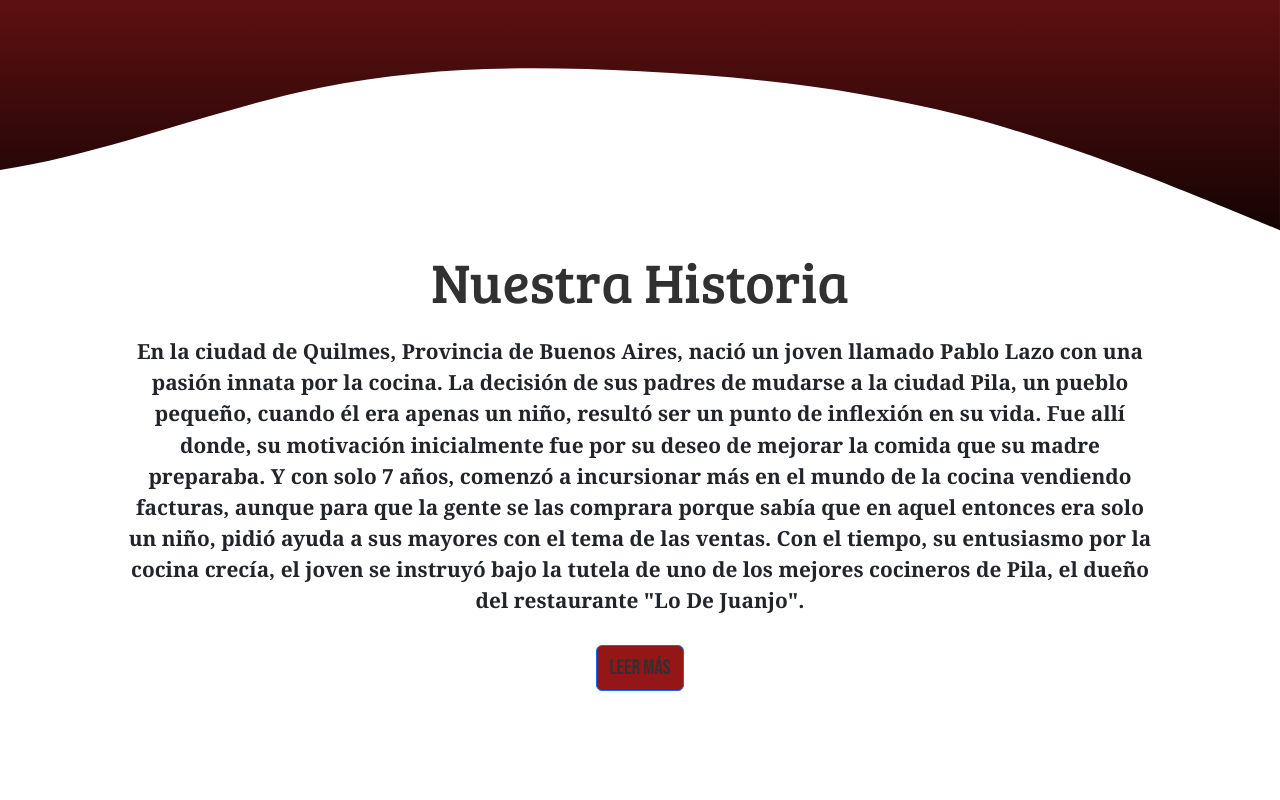
After one commit to Arkimss/PomodoroRock, a Django app: page /sobrenosotros in a window 1280 px wide. The commit adds this page. Run offline with Django 5.2, Linux system fonts and the light colour scheme.

Commit message:
modifico estilos de la sección sobre nosotros y menu

```diff
--- /dev/null
+++ b/sitioWeb/static/estilos/menu.css
@@ -0,0 +1,4 @@
+img1 {
+    width: 100%;
+    height: 100vh;
+}
--- /dev/null
+++ b/sitioWeb/static/estilos/sobrenosotros.css
@@ -0,0 +1,55 @@
+@import url('https://fonts.googleapis.com/css2?family=Bebas+Neue&family=Bree+Serif&display=swap');
+
+
+:root {
+    --font-bebas-neue: 'Bebas Neue', cursive;
+    --font-bree-serif: 'Bree Serif', serif;
+    --color-primario: #313131;
+    --color-secundario: #941617;
+}
+
+
+main {
+
+    width: 100%;
+    height: 100vh;
+}
+
+.wave-header {
+    width: 100%;
+    height: 35vh;
+
+}
+
+h1 {
+    text-align: center;
+    margin-top: -2rem;
+    font-size: 3.5rem;
+    font-family: var(--font-bree-serif);
+    color: var(--color-primario);
+
+}
+
+
+
+
+.parrafo {
+    font-size: 1.3rem;
+    text-align: center;
+    padding: 1% 10%;
+    font-weight: bold;
+    font-family: Georgia, 'Times New Roman', Times, serif
+}
+
+.textoOculto {
+    display: none;
+}
+
+
+.leerMas {
+    font-size: 1.3rem;
+    font-family: var(--font-bebas-neue);
+    color: var(--color-primario);
+    background-color: var(--color-secundario) ;
+
+}
--- /dev/null
+++ b/sitioWeb/static/js/sobrenosotros.js
@@ -0,0 +1,26 @@
+
+
+
+function modificarTexto(){
+    let boton = document.querySelector(".leerMas")
+    let texto = document.getElementById("textoOculto");
+
+    boton.addEventListener("click", () => {
+        if (texto.style.display == "none"){
+            mostrarTextoOculto(texto,boton);
+        }else{
+            ocultarTextoOculto(texto, boton);
+        }
+    });
+    return;
+}
+
+function mostrarTextoOculto(texto,boton){
+    texto.style.display = "block";
+    boton.innerHTML = "Ver menos";
+}
+
+function ocultarTextoOculto(texto, boton){
+    texto.style.display = "none";
+    boton.innerHTML = "Leer más";
+}
--- a/sitioWeb/templates/home.html
+++ b/sitioWeb/templates/home.html
@@ -17,7 +17,7 @@
 
         <a href="/menu" class="btn btn-primary boton ps-5 bordo menu">Menú <i class="fa-solid fa-arrow-right icono"></i></a>
         <a href="/cervezaartesanal" class="btn btn-primary boton blanco ps-5 cerveza ">Cerveza Artesanal <i class="fa-solid fa-arrow-right icono"></i></a>
-        <a href="/sobrenosotros" class="btn btn-primary boton bordo ps-5 sobrenosotros">Sobre nosotros <i class="fa-solid fa-arrow-right icono"></i></a>
+        <a href="/sobrenosotros" class="btn btn-primary bree-serif-regular boton bordo ps-5 sobrenosotros">Sobre nosotros <i class="fa-solid fa-arrow-right icono"></i></a>
         <a href="" class="btn btn-primary boton ps-5 blanco reservaciones">Reservaciones   <i class="fa-solid fa-arrow-right icono"></i></a>
         <a href="" class="btn btn-primary boton ps-5 bordo promos">Promos de hoy   <i class="fa-solid fa-arrow-right icono"></i></a>
         <a href="" class="btn btn-primary boton ps-5 blanco cena">Cena y eventos privados  <i class="fa-solid fa-arrow-right icono"></i></a>
--- a/sitioWeb/templates/layouts/base.html
+++ b/sitioWeb/templates/layouts/base.html
@@ -1,6 +1,9 @@
 {% block head %}
     <link href="https://cdn.jsdelivr.net/npm/bootstrap@5.3.3/dist/css/bootstrap.min.css" rel="stylesheet" integrity="sha384-QWTKZyjpPEjISv5WaRU9OFeRpok6YctnYmDr5pNlyT2bRjXh0JMhjY6hW+ALEwIH" crossorigin="anonymous">
     <script src="https://cdn.jsdelivr.net/npm/bootstrap@5.3.3/dist/js/bootstrap.bundle.min.js" integrity="sha384-YvpcrYf0tY3lHB60NNkmXc5s9fDVZLESaAA55NDzOxhy9GkcIdslK1eN7N6jIeHz" crossorigin="anonymous"></script>
+    <link rel="preconnect" href="https://fonts.googleapis.com">
+    <link rel="preconnect" href="https://fonts.gstatic.com" crossorigin>
+    <link href="https://fonts.googleapis.com/css2?family=Bree+Serif&display=swap" rel="stylesheet">
  {% endblock %}
 
 
--- a/sitioWeb/templates/menu.html
+++ b/sitioWeb/templates/menu.html
@@ -5,7 +5,7 @@
 {% endblock %}
 
 {% block content %}
-<main>
+<main class="menu d-flex justify-content-center align-items-center bg-dark">
 <img src="static/imagenes/menu.jpg" alt="Imagen del menu">
 </main>
 {% endblock %}
--- /dev/null
+++ b/sitioWeb/templates/sobrenosotros.html
@@ -0,0 +1,78 @@
+{% extends "layouts/base.html" %}
+{% block head %}
+ {{block.super}}
+ <link rel="stylesheet" href="static/estilos/sobrenosotros.css">
+{% endblock %}
+
+{% block content %}
+<main class="">
+    <div class="wave-header">
+       <svg id="wave" style="transform:rotate(180deg); transition: 0.3s" viewBox="0 0 1440 370" version="1.1" xmlns="http://www.w3.org/2000/svg"><defs><linearGradient id="sw-gradient-0" x1="0" x2="0" y1="1" y2="0"><stop stop-color="rgba(94, 16, 17, 1)" offset="0%"></stop><stop stop-color="rgba(94   |                                                                                                                                                        , 16, 17, 1)" offset="100%"></stop></linearGradient></defs>
+        <path style="transform:translate(0, 0px); opacity:1" fill="url(#sw-gradient-0)"
+        d="M0,111L60,135.7C120,160,240,210,360,240.5C480,271,600,284,720,289.8C840,296,960,296,1080,271.3C1200
+        ,247,1320,197,1440,178.8C1560,160,1680,173,1800,154.2C1920,136,2040,86,2160,92.5C2280,99,2400,160,2520
+        ,154.2C2640,148,2760,74,2880,49.3C3000,25,3120,49,3240,49.3C3360,49,3480,25,3600,61.7C3720,99,3840,197
+        ,3960,222C4080,247,4200,197,4320,160.3C4440,123,4560,99,4680,123.3C4800,148,4920,222,5040,234.3C5160
+        ,247,5280,197,5400,197.3C5520,197,5640,247,5760,259C5880,271,6000,247,6120,203.5C6240,160,6360,99,6480
+        ,80.2C6600,62,6720,86,6840,111C6960,136,7080,160,7200,166.5C7320,173,7440,160,7560,154.2C7680,148,7800
+        ,148,7920,141.8C8040,136,8160,123,8280,154.2C8400,185,8520,259,8580,296L8640,333L8640,370L8580,370C8520,
+        370,8400,370,8280,370C8160,370,8040,370,7920,370C7800,370,7680,370,7560,370C7440,370,7320,370,7200,
+        370C7080,370,6960,370,6840,370C6720,370,6600,370,6480,370C6360,370,6240,370,6120,370C6000,370,5880,370
+        ,5760,370C5640,370,5520,370,5400,370C5280,370,5160,370,5040,370C4920,370,4800,370,4680,370C4560,370,4440
+        ,370,4320,370C4200,370,4080,370,3960,370C3840,370,3720,370,3600,370C3480,370,3360,370,3240,370C3120,370,
+        3000,370,2880,370C2760,370,2640,370,2520,370C2400,370,2280,370,2160,370C2040,370,1920,370,1800,370C1680,370
+        ,1560,370,1440,370C1320,370,1200,370,1080,370C960,370,840,370,720,370C600,370,480,370,360,370C240,370,120,370,60,370L0,370Z">
+       </path>
+    </svg>
+</div>
+    <div>
+        <section class="textoInicial d-flex flex-column align-items-center">
+        <h1 class="text-center">Nuestra Historia</h1>
+        <p class="parrafo">En la ciudad de Quilmes, Provincia de Buenos Aires, nació un joven llamado Pablo Lazo con una pasión innata por la cocina.
+            La decisión de sus padres de mudarse a la ciudad Pila, un pueblo pequeño, cuando él era apenas un niño, resultó ser un punto de inflexión en su vida.
+            Fue allí donde, su motivación inicialmente fue por su deseo de mejorar la comida que su madre preparaba.
+            Y con solo 7 años, comenzó a incursionar más en el mundo de la cocina vendiendo facturas, aunque para que la gente se las comprara porque sabía que en aquel entonces era solo un niño,
+            pidió ayuda a sus mayores con el tema de las ventas. Con el tiempo, su entusiasmo por la cocina crecía,
+            el joven se instruyó bajo la tutela de uno de los mejores cocineros de Pila, el dueño del restaurante "Lo De Juanjo".
+        </p>
+
+        <span class="textoOculto" id="textoOculto">
+        <p class="parrafo">
+            Su determinación por estudiar cocina lo llevó a ahorrar cada peso que ganaba en su trabajo para poder pagar sus estudios en el
+            Instituto Gastronómico Argentino (IGA). Finalmente, después de años de esfuerzo y dedicación, logró graduarse.
+        </p>
+
+
+        <p class="parrafo">
+            Fue entonces cuando decidió dar vida a su proyecto más ambicioso hasta ese momento: "Pomodoro Rock". Con una visión clara y una
+            pasión inquebrantable, comenzó a construir su propio restaurante, que con el tiempo se convertiría en un patio cervecero donde la
+            creación de cerveza artesanal y hamburguesas excepcionales se convirtieron en su sello distintivo.
+        </p>
+
+        <p class="parrafo">
+            La historia de "Pomodoro Rock" es un testimonio de la perseverancia y la innovación. Desde sus
+            humildes comienzos como un pequeño local de venta de comida para llevar, pasando por su evolución como restaurante y patio cervecero, cada paso ha estado
+            marcado por la creatividad y el compromiso de su fundador.
+        </p>
+
+        <p class="parrafo">
+            Hoy en día, nos gusta pensar que "Pomodoro Rock" es sinónimo de excelencia gastronómica y hospitalidad.
+            Su legado es una inspiración para todos aquellos que buscan convertir sus pasiones en realidad, y su historia
+            es un recordatorio de que, con dedicación y visión, cualquier sueño puede hacerse realidad.
+        </p>
+        </span>
+        <button class="btn btn-primary leerMas" onclick="modificarTexto()">Leer Más</button>
+
+    </section>
+
+
+    </div>
+    </main>
+
+
+
+<script src="../static/js/sobrenosotros.js"> </script>
+{% endblock %}
+
+
+<!--<img src="static/imagenes/sobrenosotros.jpg" alt="Imagen del menu"> -->
--- a/sitioWeb/urls.py
+++ b/sitioWeb/urls.py
@@ -6,4 +6,5 @@ urlpatterns = [
     path("", views.home, name="home"),
     path("menu", views.menu, name="menu"),
     path("cervezaartesanal", views.cerveza, name="cerveza"),
+    path("sobrenosotros", views.sobrenosotros, name="sobrenosotros"),
 ]
--- a/sitioWeb/views.py
+++ b/sitioWeb/views.py
@@ -14,3 +14,7 @@ def menu(request):
 
 def cerveza(request):
     return render(request, "cerveza.html")
+
+
+def sobrenosotros(request):
+    return render(request, "sobrenosotros.html")
```
Also changed, not shown: sitioWeb/static/estilos/home.css (+7 -0 lines), sitioWeb/static/imagenes/cerveza.jpg, sitioWeb/static/imagenes/menu.jpg, sitioWeb/static/imagenes/sobrenosotros.jpg (renamed from sitioWeb/static/imagenes/sobre nosotros.jpg), sitioWeb/static/imagenes/whatsapp32.png (deleted), sitioWeb/static/imagenes/youtube.png (deleted), sitioWeb/static/imagenes/youtube64.png (deleted).
